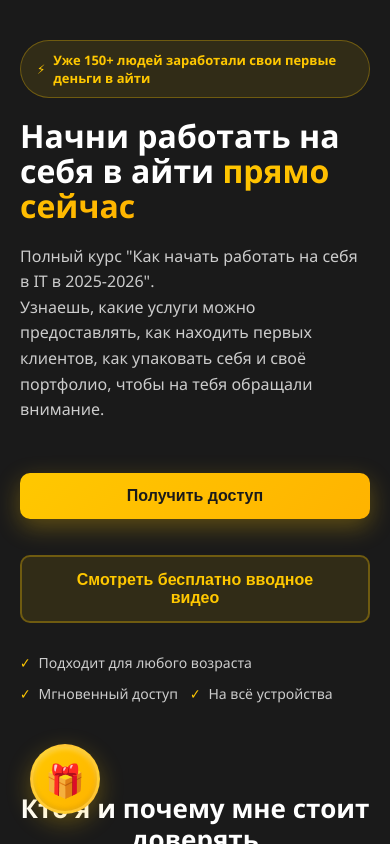
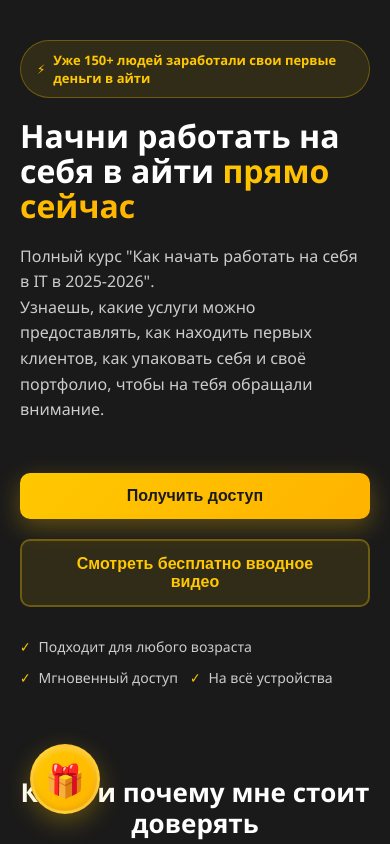
Before and after one commit to mrkiro52/kkhanill, a React (Create React App) app: page / in a window 390 px wide. Shown: the top 844 px of the page. Built offline with nearby package versions, Linux system fonts and the light colour scheme; no server answers.

Commit message:
mobile ui

```diff
--- a/src/pages/Home/Home.scss
+++ b/src/pages/Home/Home.scss
@@ -210,6 +210,7 @@ section {
 
   @media (max-width: 480px) {
     flex-direction: column;
+    gap: 0px;
 
     button {
       width: 100%;
@@ -985,7 +986,7 @@ section {
 
   @media (max-width: 768px) {
     padding: 40px 20px;
-    margin: 30px auto;
+    margin: 30px 20px;
   }
 
   h2 {
--- a/src/pages/Presale/Presale.scss
+++ b/src/pages/Presale/Presale.scss
@@ -208,6 +208,7 @@ section {
 
   @media (max-width: 480px) {
     flex-direction: column;
+    gap: 0px;
 
     button {
       width: 100%;
```
